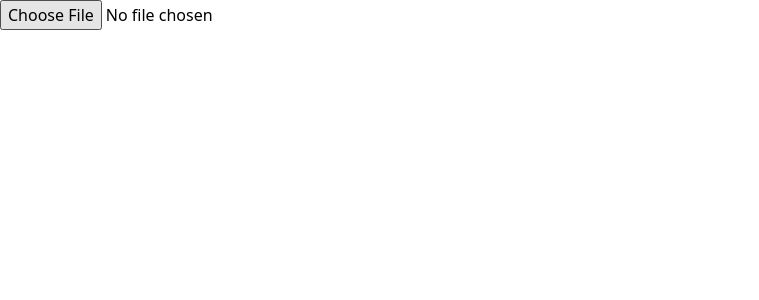
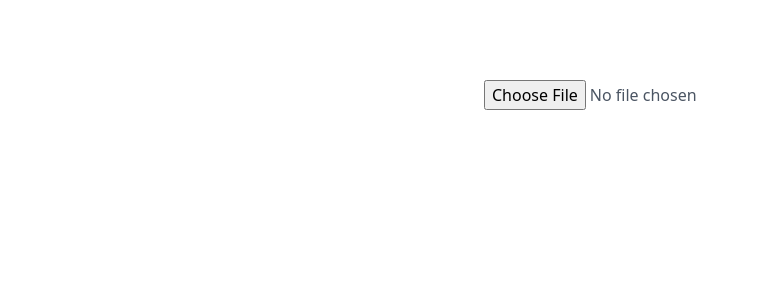
Before and after one commit to jinsumin/1Q-wedding-client, a Next.js app: page /player in a window 1280 px wide. Shown: the top 300 px of the page, without its empty margins (0-759 px from the left). Built offline with nearby package versions, Linux system fonts and the light colour scheme.

Commit message:
player & publishing

```diff
--- a/components/header.js
+++ b/components/header.js
@@ -39,6 +39,13 @@ export default function Header() {
               className="flex items-center text-lg px-4 -mb-1 border-b-2 border-transparent text-teal-600 hover:border-teal-600 focus:border-teal-600"
             >
               HOME
+            </a>
+            <a
+              rel="noopener noreferrer"
+              href="#carousel-section"
+              className="flex items-center text-lg px-4 -mb-1 border-b-2 border-transparent text-teal-600 hover:border-teal-600 focus:border-teal-600"
+            >
+              축하영상
             </a>
             <a
               rel="noopener noreferrer"
--- /dev/null
+++ b/pages/carousel.js
@@ -0,0 +1,11 @@
+import React from 'react';
+
+const Carousel = () => {
+    return (
+        <div>
+
+        </div>
+    );
+};
+
+export default Carousel;
--- a/pages/index.js
+++ b/pages/index.js
@@ -16,9 +16,9 @@ export default function Home() {
       </Head>
       <div>
         <Main />
-        <Player />
         <Canvas />
         <Recorder />
+        <Player />
       </div>
     </Layout>
   );
--- a/pages/player.js
+++ b/pages/player.js
@@ -2,7 +2,6 @@ import dynamic from "next/dynamic";
 const ReactPlayer = dynamic(() => import("react-player"), { ssr: false });
 
 import React, { useState } from "react";
-import Layout from "../components/layout";
 // import ReactPlayer from "react-player";
 
 export default function Player() {
@@ -14,16 +13,24 @@ export default function Player() {
 
   return (
     <div id="player-section">
-      <section>
+      <section className="text-gray-600 body-font">
+        <div className="flex justify-center mx-20 mt-20">
+          <div className="flex-col items-center place-items-center">
+            <div>
               <input type="file" onChange={handleVideoUpload} />
+            </div>
+            <div className="max-w-3xl">
               <ReactPlayer
                 url={videoFilePath}
-          width="50%"
-          height="50%"
+                width="100%"
+                height="100%"
                 playing={true}
                 // muted={true}
                 controls={false}
               />
+            </div>
+          </div>
+        </div>
       </section>
     </div>
   );
```
Lines whose indentation alone changed are shown as unchanged.
